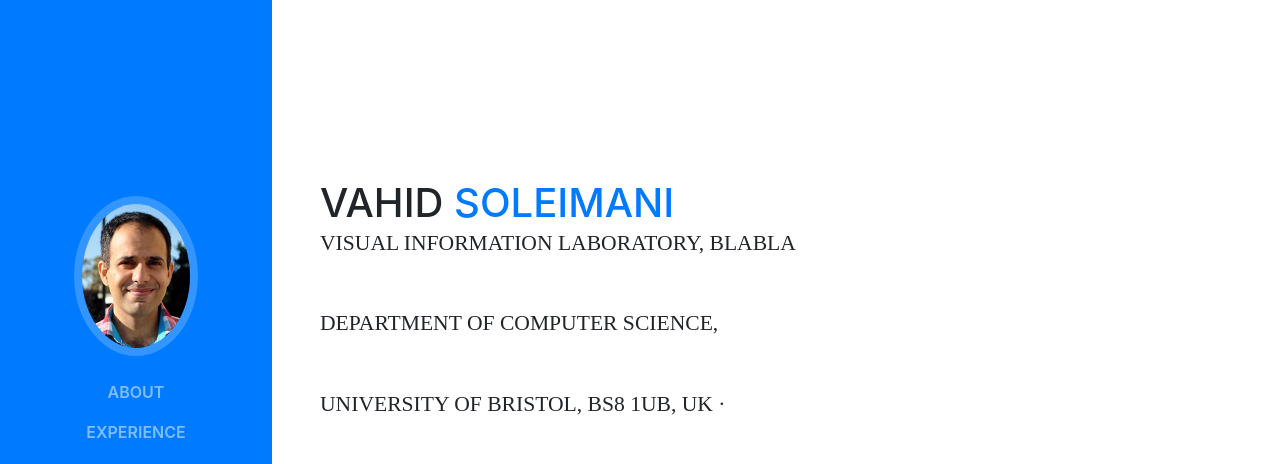
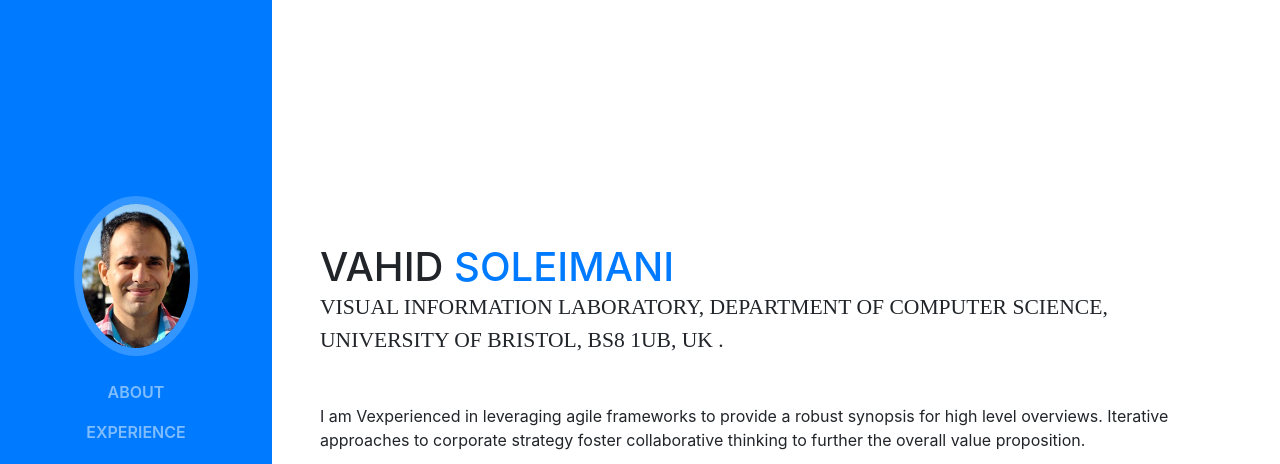
Before and after one commit to VahidSoleimani/VahidSoleimani.github.io, a website with bundled scripts: page index.html in a window 1280 px wide. Shown: the top 464 px of the page. Built offline with nearby package versions, Linux system fonts and the light colour scheme; a web font is replaced by a local one.

Commit message:
Update index.html

```diff
--- a/index.html
+++ b/index.html
@@ -68,9 +68,7 @@
           <h1 class="mb-0">Vahid
             <span class="text-primary">Soleimani</span>
           </h1>
-          <div class="subheading mb-5">Visual Information Laboratory,&#10;blabla</div>
-          <div class="subheading mb-5">Department of Computer Science,</div>
-           <div class="subheading mb-5">University of Bristol, BS8 1UB, UK ·</div>
+          <div class="subheading mb-5">Visual Information Laboratory,  Department of Computer Science,  University of Bristol, BS8 1UB, UK .</div>
 
           <p class="mb-5">I am Vexperienced in leveraging agile frameworks to provide a robust synopsis for high level overviews. Iterative approaches to corporate strategy foster collaborative thinking to further the overall value proposition.</p>
           <ul class="list-inline list-social-icons mb-0">
```
